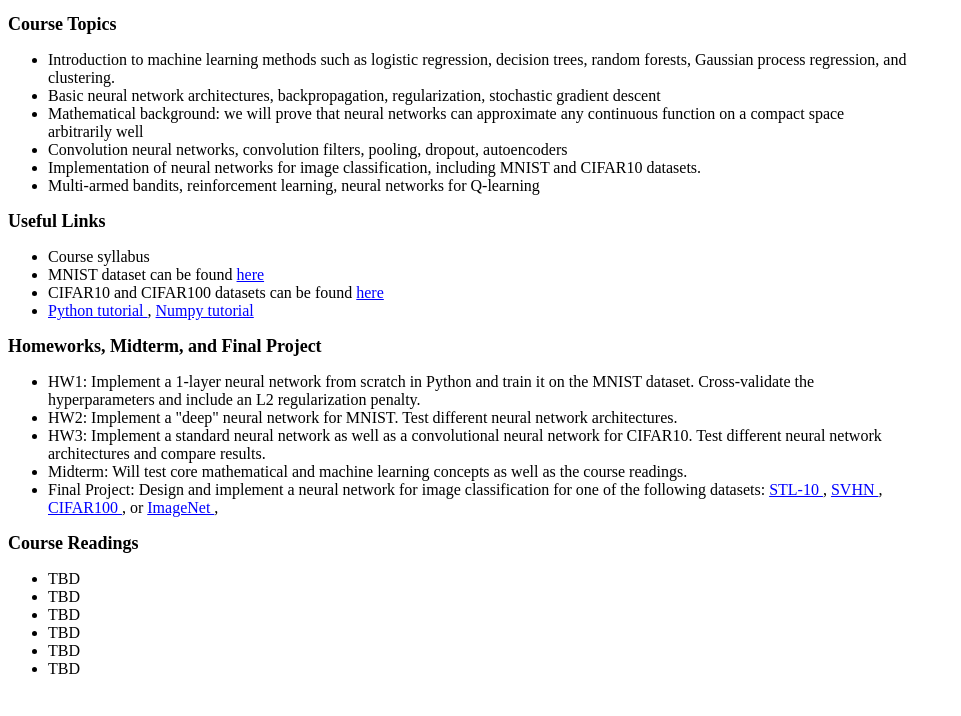
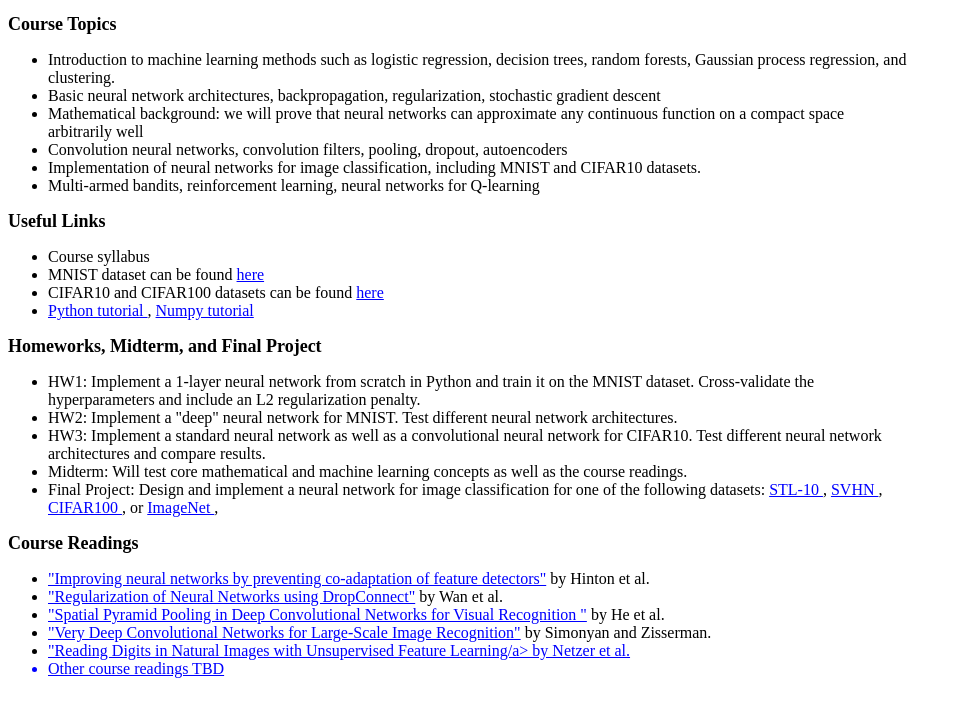
Before and after one commit to jasirign/NeuralNetworks_and_DeepLearning, a plain HTML site: page index.html in a window 1280 px wide. Shown: the part 84-800 px from the top of the page, without its empty margins (0-961 px from the left). Drawn offline with Linux system fonts and the light colour scheme.

Commit message:
second tryy

```diff
--- a/index.html
+++ b/index.html
@@ -65,12 +65,17 @@
 
 <FONT SIZE="4" COLOR = #000000><b>Course Readings</b></FONT>
 <ul>
-	<li> TBD </li>
-	<li> TBD </li>
-	<li> TBD </li>
-	<li> TBD </li>
-	<li> TBD </li>
-	<li> TBD </li>
+	<li> <a href="http://arxiv.org/abs/1207.0580"
+        target = "_blank"> "Improving neural networks by preventing co-adaptation of feature detectors"</a> by Hinton et al.    </li>
+	<li> <a href="http://machinelearning.wustl.edu/mlpapers/papers/icml2013_wan13"
+        target = "_blank"> "Regularization of Neural Networks using DropConnect"</a> by Wan et al.  </li>
+	<li> <a href="http://arxiv.org/abs/1406.4729"
+        target = "_blank"> "Spatial Pyramid Pooling in Deep Convolutional Networks for Visual Recognition "</a> by He et al.   </li>
+	<li> <a href="http://arxiv.org/abs/1409.1556"
+        target = "_blank"> "Very Deep Convolutional Networks for Large-Scale Image Recognition"</a> by Simonyan and Zisserman.  </li>
+	<li> <a href="http://static.googleusercontent.com/media/research.google.com/en//pubs/archive/37648.pdf"
+        target = "_blank"> "Reading Digits in Natural Images with Unsupervised Feature Learning/a> by Netzer et al.  </li>
+	<li> Other course readings TBD </li>
 
 </ul>
 
```
